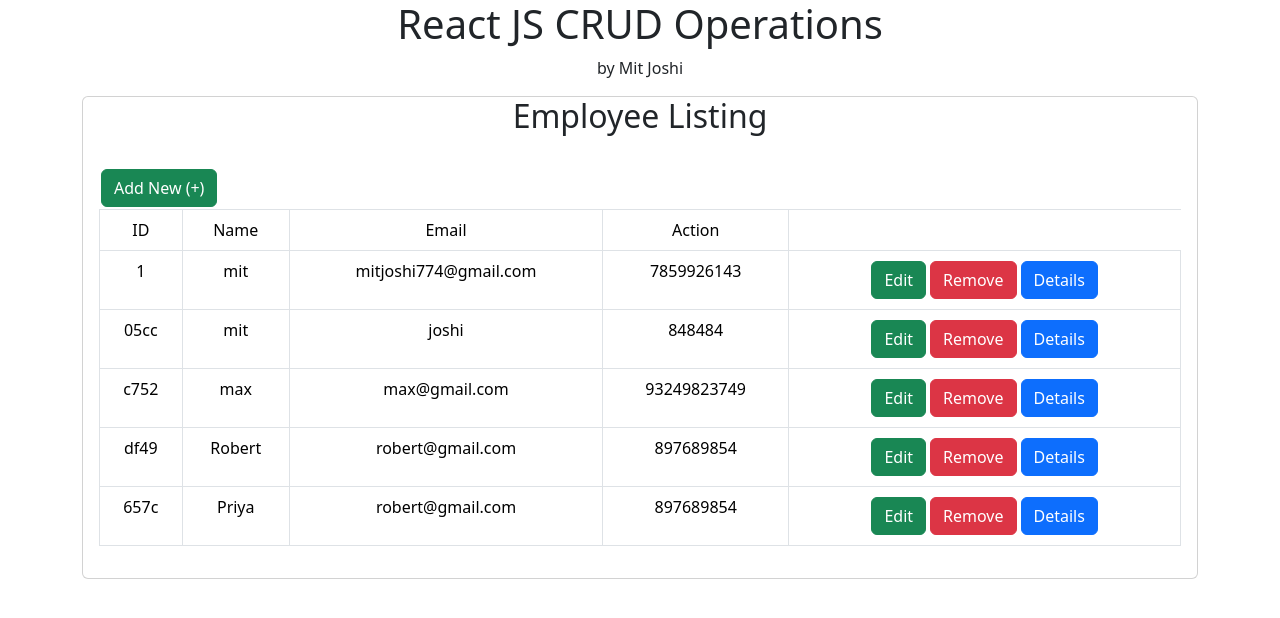
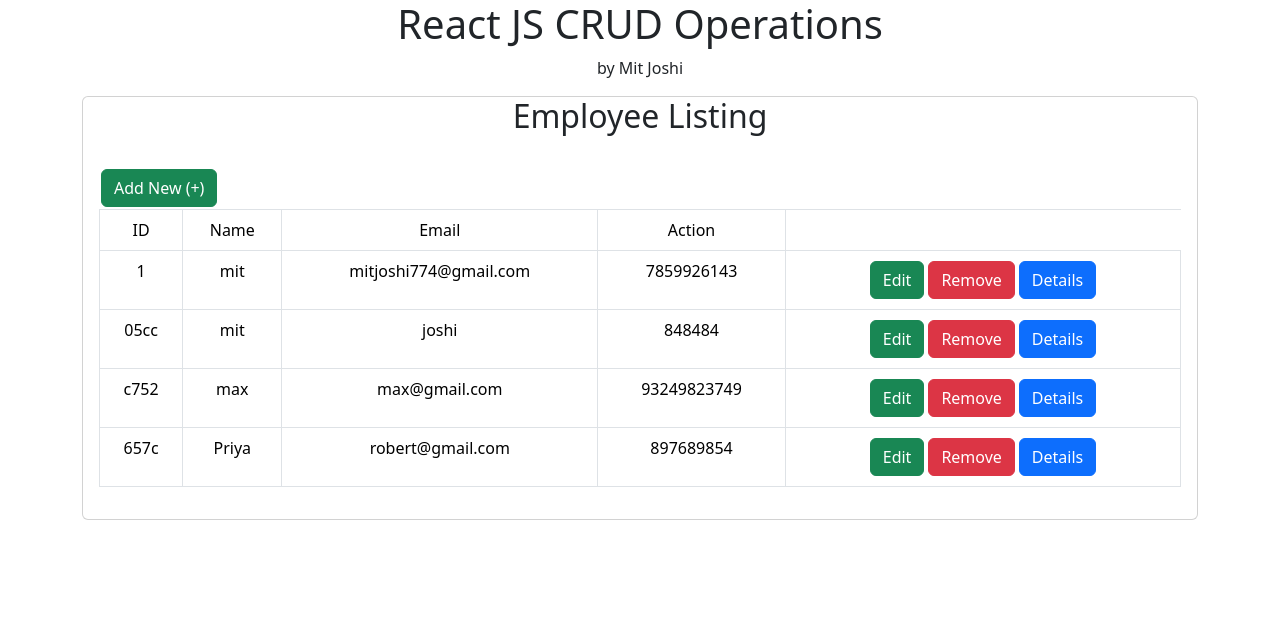
Before and after one commit to lifeofmit/employee, a React (Create React App) app: page / in a window 1280 px wide. Shown: the top 618 px of the page. Built offline with nearby package versions, Linux system fonts and the light colour scheme; data requests are answered from the project's data file.

Commit message:
Remove functionality is done.

```diff
--- a/db.json
+++ b/db.json
@@ -21,13 +21,6 @@
       "active": true
     },
     {
-      "id": "df49",
-      "name": "Robert",
-      "email": "robert@gmail.com",
-      "phone": "897689854",
-      "active": true
-    },
-    {
       "id": "657c",
       "name": "Priya",
       "email": "robert@gmail.com",
--- a/src/EmpListing.js
+++ b/src/EmpListing.js
@@ -12,7 +12,16 @@ const EmpListing = () => {
       navigate("/employee/edit/"+id);
     }
     const Removefunction=(id)=>{
-
+      if(window.confirm('Do you want to remove?')){
+        fetch("http://localhost:8000/employee/"+ id,{
+            method:"DELETE"
+        }).then((res)=>{
+            alert('Removed successfully.')
+            window.location.reload();
+        }).catch((err)=>{
+            console.log(err.message)
+        })
+      }
     }
 
     useEffect(() => {
```
